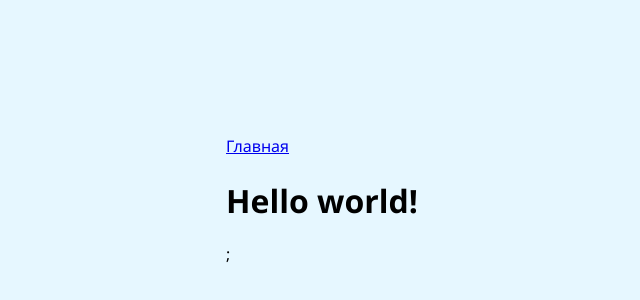
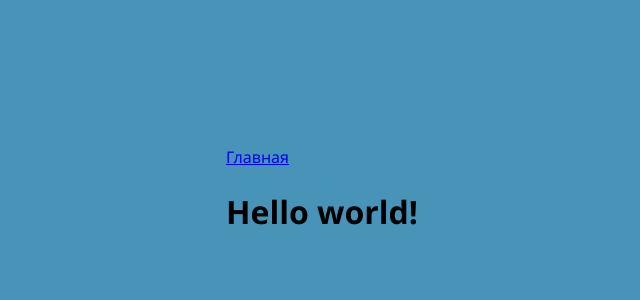
Before and after one commit to dzhusai25-sudo/VroomSocial, a React app: page / in a window 1280 px wide. Shown: the part 208-508 px from the top of the page, without its empty margins (318-958 px from the left). Built offline with nearby package versions, Linux system fonts and the light colour scheme.

Commit message:
demo environment

```diff
--- a/src/App.css
+++ b/src/App.css
@@ -7,7 +7,7 @@
 
 body {
   font-family: "Segoe UI", Tahoma, Geneva, Verdana, sans-serif;
-  background-color: #e6f7ff;
+  background-color: #4794b8;
   min-height: 100vh;
   display: flex;
   align-items: center;
--- a/src/pages/Home.tsx
+++ b/src/pages/Home.tsx
@@ -1,7 +1,7 @@
 export function Home() {
   return (
     <div>
-      <h1>Hello world!</h1>;
+      <h1>Hello world!</h1>
     </div>
   );
 }
```
